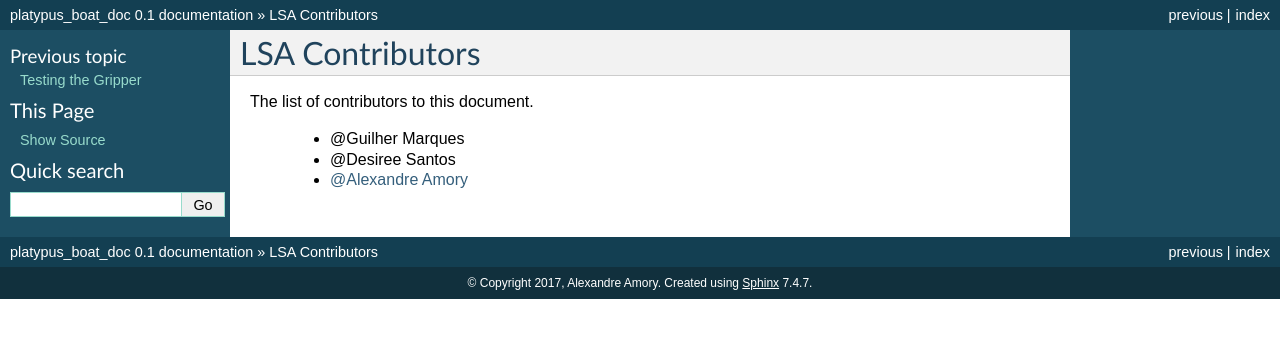
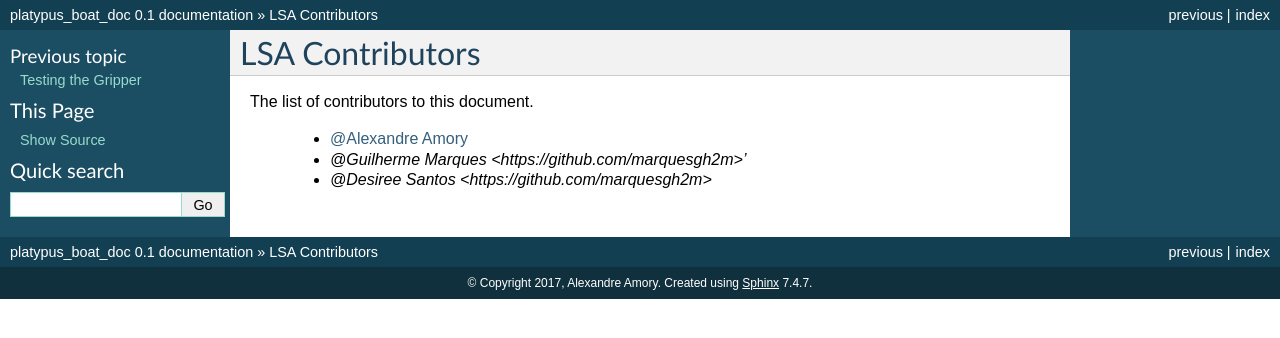
Before and after one commit to lsa-pucrs/zz-gripper, a Sphinx documentation site: the page built from docs/source/contributors/index.rst, in a window 1280 px wide. Shown: the top 338 px of the page. Built offline with Sphinx 7.4.7, drawn with Linux system fonts in a browser that asks for light colours; pages that are not in the unit, such as notebooks, are missing from menus.

Commit message:
Update docs

```diff
--- a/docs/source/contributors/index.rst
+++ b/docs/source/contributors/index.rst
@@ -5,8 +5,8 @@ LSA Contributors
 
 The list of contributors to this document.
 
-	* @Guilher Marques
+	* `@Alexandre Amory <https://amamory.github.io/>`_
 
-	* @Desiree Santos
+	* `@Guilherme Marques <https://github.com/marquesgh2m>'`
 
-	* `@Alexandre Amory <https://amamory.github.io/>`_
+	* `@Desiree Santos <https://github.com/marquesgh2m>`
```
Also changed, not shown: docs/source/hardware/index.rst (+30 -5 lines).
